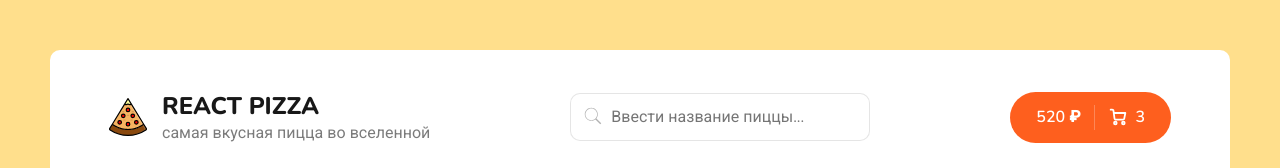
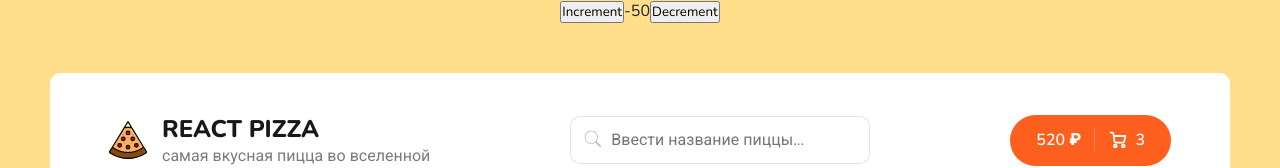
Before and after one commit to BmvEln/react-pizza, a React (Create React App) app: page / in a window 1280 px wide. Shown: the top 168 px of the page. Built offline with nearby package versions, Linux system fonts and the light colour scheme; no server answers.

Commit message:
Применение библиотеки ReduxToolkit

```diff
--- a/package.json
+++ b/package.json
@@ -3,6 +3,7 @@
   "version": "0.1.0",
   "private": true,
   "dependencies": {
+    "@reduxjs/toolkit": "^1.9.7",
     "@testing-library/jest-dom": "^5.17.0",
     "@testing-library/react": "^13.4.0",
     "@testing-library/user-event": "^13.5.0",
@@ -11,6 +12,7 @@
     "react-content-loader": "^6.2.1",
     "react-dom": "^18.2.0",
     "react-paginate": "^8.2.0",
+    "react-redux": "^8.1.3",
     "react-router-dom": "^6.15.0",
     "react-scripts": "5.0.1",
     "sass": "^1.66.1",
--- a/src/App.js
+++ b/src/App.js
@@ -10,13 +10,31 @@
 import Cart from './pages/Cart/Cart';
 import { createContext } from 'react';
 
+import { useSelector, useDispatch } from 'react-redux';
+import { decrement, increment } from './redux/slices/counterSlice';
+
 export const SearchContext = createContext('');
 
 function App() {
   const [searchText, setSearchText] = useState('');
 
+  const count = useSelector((state) => state.counter.value);
+  const dispatch = useDispatch();
+
   return (
     <div className="App">
+      <div>
+        <div>
+          <button aria-label="Increment value" onClick={() => dispatch(increment())}>
+            Increment
+          </button>
+          <span>{count}</span>
+          <button aria-label="Decrement value" onClick={() => dispatch(decrement())}>
+            Decrement
+          </button>
+        </div>
+      </div>
+
       <div className="wrapper">
         <SearchContext.Provider value={{ searchText, setSearchText }}>
           <Header />
--- a/src/components/Search/Search.jsx
+++ b/src/components/Search/Search.jsx
@@ -28,7 +28,7 @@
         <svg
           className={styles.clearIcon}
           onClick={() => setSearchText('')}
-          enable-background="new 0 0 26 26"
+          enableBackground="new 0 0 26 26"
           id="Слой_1"
           version="1.1"
           viewBox="0 0 26 26"
--- a/src/index.js
+++ b/src/index.js
@@ -2,10 +2,14 @@
 import ReactDOM from 'react-dom/client';
 import './index.css';
 import App from './App';
+import { store } from './redux/store';
+import { Provider } from 'react-redux';
 
 const root = ReactDOM.createRoot(document.getElementById('root'));
 root.render(
   <BrowserRouter>
-    <App />
+    <Provider store={store}>
+      <App />
+    </Provider>
   </BrowserRouter>,
 );
--- /dev/null
+++ b/src/redux/slices/counterSlice.js
@@ -0,0 +1,26 @@
+import { createSlice } from '@reduxjs/toolkit';
+
+const initialState = {
+  value: -50,
+};
+
+export const counterSlice = createSlice({
+  name: 'counter',
+  initialState: initialState,
+  reducers: {
+    increment: (state) => {
+      state.value += 5;
+    },
+    decrement: (state) => {
+      state.value -= 5;
+    },
+    incrementByAmount: (state, action) => {
+      state.value += action.payload;
+    },
+  },
+});
+
+// Action creators are generated for each case reducer function
+export const { increment, decrement, incrementByAmount } = counterSlice.actions;
+
+export default counterSlice.reducer;
--- /dev/null
+++ b/src/redux/store.js
@@ -0,0 +1,11 @@
+import { configureStore } from '@reduxjs/toolkit';
+import counterReducer from './slices/counterSlice';
+
+export const store = configureStore({
+  reducer: {
+    counter: counterReducer,
+  },
+});
+
+// console.log(store);
+// console.log(configureStore);
```
Also changed, not shown: src/pages/Home/Home.jsx (+0 -9 lines), src/components/Paginate/image/next_icon.svg, src/pages/Home/code.txt (added), 1 other file (tests, documents, lock files or other folders).
